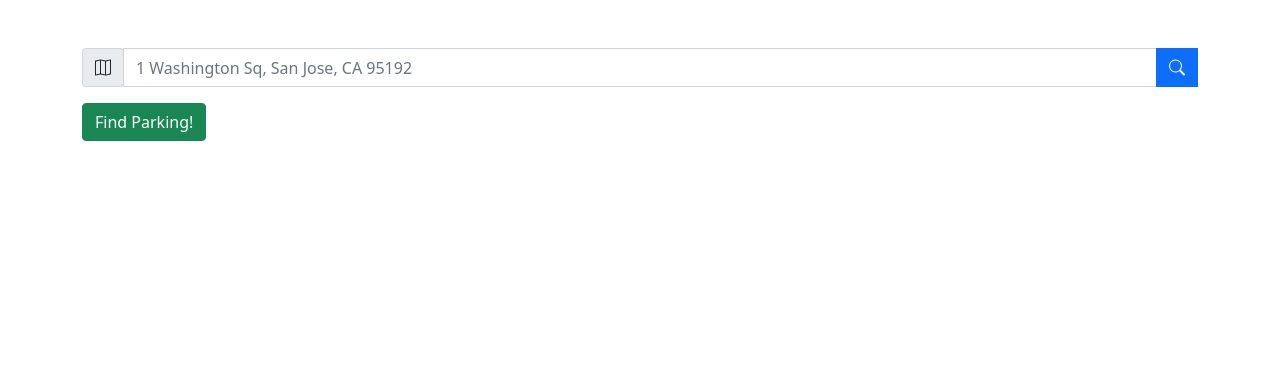
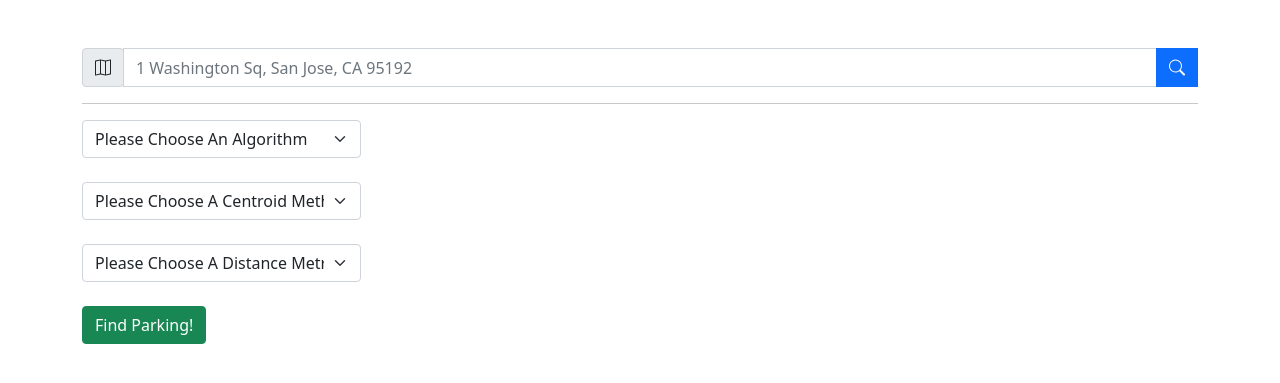
Before and after one commit to daman-150191/CS257, a Python web app: template flask/templates/form.html in a window 1280 px wide. Shown: the top 383 px of the page. Run offline with Jinja, Linux system fonts and the light colour scheme; the template is opened without the code that fills it, so the values that code supplies are empty; some libraries are stand-ins or nearby versions.

Commit message:
Add selection for script arguments (algorithm, centroid, and method) Retrieve scripts parameters using flask request Find the closest parking log via function call to the script Adding JQuery script to the form.html

```diff
--- a/flask/templates/form.html
+++ b/flask/templates/form.html
@@ -1,12 +1,14 @@
 <html>
 <head>
+    <!-- Required meta tags -->
+    <meta charset="utf-8">
+    <meta name="viewport" content="width=device-width, initial-scale=1, shrink-to-fit=no">
+
     <link href="https://cdn.jsdelivr.net/npm/bootstrap@5.0.2/dist/css/bootstrap.min.css" rel="stylesheet" integrity="sha384-EVSTQN3/azprG1Anm3QDgpJLIm9Nao0Yz1ztcQTwFspd3yD65VohhpuuCOmLASjC" crossorigin="anonymous">
     <script type='text/javascript'>
-
         function add(){
             var address_field = document.getElementById("address");
             var address = address_field.value;
-            var address_length = address.length + 5;
             address_field.value = "";
 
             if (!address) {
@@ -17,7 +19,7 @@
             input.setAttribute("type", "text");
             input.setAttribute("class", "btn btn-outline-info");
             input.setAttribute("name", "addresses");
-            input.style.width = address_length + 'ch';
+            input.style.width = address.length + 'ch';
             input.setAttribute("value", address);
             input.addEventListener("click", () => {
                 input.remove();
@@ -49,10 +51,31 @@
         </div>
         <form action="{{ url_for("find_parking") }}" method="POST" id="form">
             <div id="addresses"></div>
+            <hr class="hr hr-blurry" color="black"/>
+            <select class="form-select w-25" name="algorithm">
+                <option value="" style="color: lightgrey" disabled selected hidden>Please Choose An Algorithm</option>
+                <option value="p2point">Point to Point</option>
+                <option value="p2poly">Point to Polygon</option>
+            </select>
+            <br/>
+            <select class="form-select w-25" name="centroid">
+                <option value="" style="color: lightgrey" disabled selected hidden>Please Choose A Centroid Method</option>
+                <option value="avg">Averaging all nodes</option>
+                <option value="avg_start_end">Averaging only starting and ending nodes</option>
+            </select>
+            <br/>
+            <select class="form-select w-25" name="method">
+                <option value="" style="color: lightgrey" disabled selected hidden>Please Choose A Distance Metric</option>
+                <option value="euc">Euclidean distance</option>
+                <option value="hav">Haversine distance</option>
+            </select>
+            <br/>
             <input id="submit" type="submit" value="Find Parking!" class="btn btn-success">
         </form>
     </div>
 
-    <script src="https://cdn.jsdelivr.net/npm/bootstrap@5.0.2/dist/js/bootstrap.bundle.min.js" integrity="sha384-MrcW6ZMFYlzcLA8Nl+NtUVF0sA7MsXsP1UyJoMp4YLEuNSfAP+JcXn/tWtIaxVXM" crossorigin="anonymous"></script>
+    <script src="https://code.jquery.com/jquery-3.2.1.slim.min.js" integrity="sha384-KJ3o2DKtIkvYIK3UENzmM7KCkRr/rE9/Qpg6aAZGJwFDMVNA/GpGFF93hXpG5KkN" crossorigin="anonymous"></script>
+    <script src="https://cdn.jsdelivr.net/npm/popper.js@1.12.9/dist/umd/popper.min.js" integrity="sha384-ApNbgh9B+Y1QKtv3Rn7W3mgPxhU9K/ScQsAP7hUibX39j7fakFPskvXusvfa0b4Q" crossorigin="anonymous"></script>
+    <script src="https://cdn.jsdelivr.net/npm/bootstrap@4.0.0/dist/js/bootstrap.min.js" integrity="sha384-JZR6Spejh4U02d8jOt6vLEHfe/JQGiRRSQQxSfFWpi1MquVdAyjUar5+76PVCmYl" crossorigin="anonymous"></script>
 </body>
 </html>
--- a/src/find_parking.py
+++ b/src/find_parking.py
@@ -8,8 +8,8 @@ from math import radians, cos, sin, asin, sqrt
 
 def get_POIs_latlng(addresses):
     POIs = []
-    locator = Nominatim(user_agent="myGeocoder")
     for idx, address in enumerate(addresses):
+        locator = Nominatim(user_agent="myGeocoder")
         location = locator.geocode(address)
         if not location:
             print("[Error] Coordinates can't be found for {}".format(address))
@@ -175,6 +175,7 @@ def main():
     parser.add_argument(
         '-m', '--method',
         choices=['euc', 'hav'],
+        required=True,
         help="Distance calculation methods for point-to-point approach"
     )
     args = parser.parse_args()
```
Also changed, not shown: flask/app.py (+38 -2 lines).
